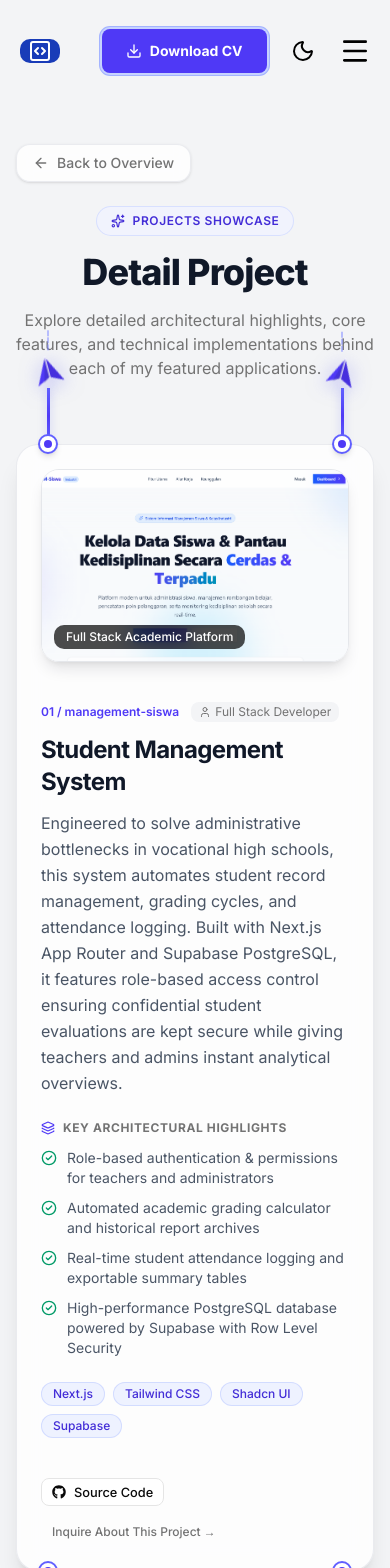
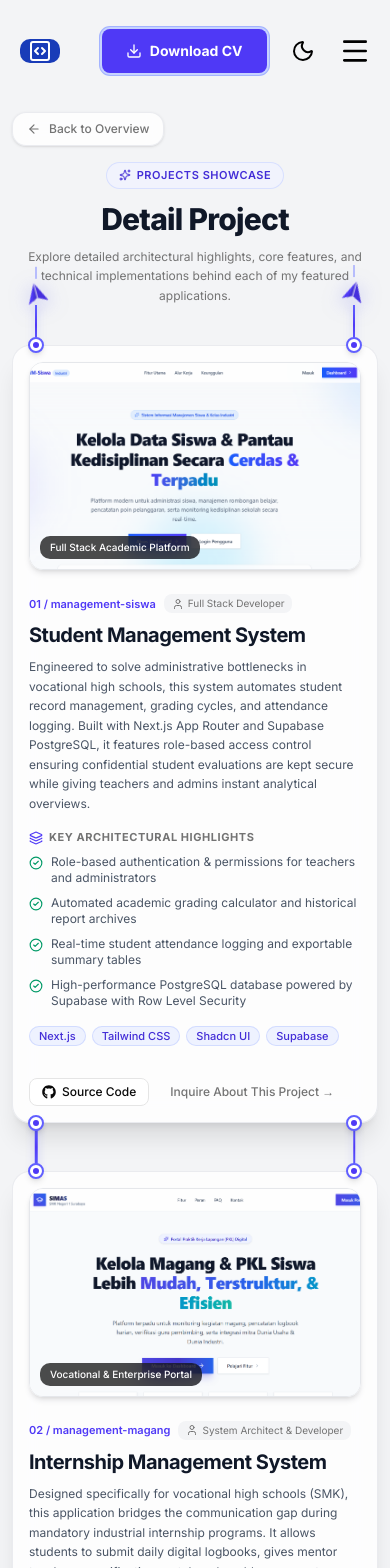
Before and after one commit to GoldieGladwin/Portofolio-goldie, a Next.js app: page /projects/detailproject in a window 390 px wide. Shown: the top 1568 px of the page. Built offline with nearby package versions, Linux system fonts and the light colour scheme.

Commit message:
fix: responsive layout and components

```diff
--- a/src/app/projects/detailproject/page.tsx
+++ b/src/app/projects/detailproject/page.tsx
@@ -11,7 +11,7 @@ import { buttonVariants } from '@/components/ui/button'
 const PaperPlane = ({ tilt = 'left' }: { tilt?: 'left' | 'right' }) => (
   <div className="relative flex flex-col items-center">
     {/* Vapor / dash contrail line above plane */}
-    <div className="mb-1 h-5 w-0 border-l-2 border-dashed border-indigo-400/50 dark:border-indigo-400/40" />
+    <div className="mb-0.5 sm:mb-1 h-3 sm:h-5 w-0 border-l-2 border-dashed border-indigo-400/50 dark:border-indigo-400/40" />
 
     {/* Paper Airplane with subtle angle */}
     <div
@@ -22,7 +22,7 @@ const PaperPlane = ({ tilt = 'left' }: { tilt?: 'left' | 'right' }) => (
     >
       <svg
         viewBox="0 0 24 24"
-        className="h-8 w-8 drop-shadow-[0_4px_10px_rgba(99,102,241,0.5)]"
+        className="h-6 w-6 sm:h-7 sm:w-7 md:h-8 md:w-8 drop-shadow-[0_4px_10px_rgba(99,102,241,0.5)]"
         fill="none"
         xmlns="http://www.w3.org/2000/svg"
       >
@@ -55,36 +55,36 @@ const PaperPlane = ({ tilt = 'left' }: { tilt?: 'left' | 'right' }) => (
 
 export default function DetailProjectPage() {
   return (
-    <main className="relative min-h-screen overflow-x-hidden bg-gray-100 px-4 pt-36 pb-24 dark:bg-gray-900 sm:px-6 sm:pt-44 lg:px-8">
+    <main className="relative min-h-screen overflow-x-hidden bg-gray-100 px-3 pt-28 pb-20 dark:bg-gray-900 sm:px-6 sm:pt-36 sm:pb-24 lg:px-8 lg:pt-40">
       <div className="relative mx-auto max-w-6xl">
         {/* Navigation & Header */}
-        <div className="relative z-10 mb-16 text-center">
-          <div className="mb-6 flex justify-start">
+        <div className="relative z-10 mb-10 sm:mb-14 lg:mb-16 text-center">
+          <div className="mb-4 sm:mb-6 flex justify-start">
             <Link
               href="/#projects"
-              className="group inline-flex items-center gap-2 rounded-xl border border-gray-200/80 bg-white/80 px-4 py-2 text-sm font-medium text-muted-foreground shadow-sm backdrop-blur-sm transition-all hover:text-indigo-600 hover:shadow dark:border-gray-700 dark:bg-gray-800/80 dark:hover:text-indigo-400"
+              className="group inline-flex items-center gap-2 rounded-xl border border-gray-200/80 bg-white/80 px-3.5 py-2 text-xs sm:text-sm font-medium text-muted-foreground shadow-sm backdrop-blur-sm transition-all hover:text-indigo-600 hover:shadow dark:border-gray-700 dark:bg-gray-800/80 dark:hover:text-indigo-400 sm:px-4"
             >
-              <ArrowLeft className="h-4 w-4 transition-transform group-hover:-translate-x-1" />
+              <ArrowLeft className="h-3.5 w-3.5 sm:h-4 sm:w-4 transition-transform group-hover:-translate-x-1" />
               Back to Overview
             </Link>
           </div>
 
-          <span className="inline-flex items-center gap-2 rounded-full border border-indigo-200/60 bg-indigo-50/70 px-3.5 py-1.5 text-xs font-semibold uppercase tracking-wider text-indigo-700 dark:border-indigo-500/30 dark:bg-indigo-950/40 dark:text-indigo-300">
-            <Sparkles className="h-3.5 w-3.5" />
+          <span className="inline-flex items-center gap-1.5 sm:gap-2 rounded-full border border-indigo-200/60 bg-indigo-50/70 px-3 py-1 sm:px-3.5 sm:py-1.5 text-[11px] sm:text-xs font-semibold uppercase tracking-wider text-indigo-700 dark:border-indigo-500/30 dark:bg-indigo-950/40 dark:text-indigo-300">
+            <Sparkles className="h-3 w-3 sm:h-3.5 sm:w-3.5" />
             Projects Showcase
           </span>
 
-          <h1 className="mt-4 text-4xl font-extrabold tracking-tight text-gray-900 dark:text-white sm:text-5xl lg:text-6xl">
+          <h1 className="mt-3 sm:mt-4 text-3xl sm:text-4xl md:text-5xl lg:text-6xl font-extrabold tracking-tight text-gray-900 dark:text-white">
             Detail Project
           </h1>
 
-          <p className="mx-auto mt-4 max-w-2xl text-base text-muted-foreground sm:text-lg">
+          <p className="mx-auto mt-2.5 sm:mt-4 max-w-2xl px-2 text-xs sm:text-sm md:text-base lg:text-lg text-muted-foreground leading-relaxed">
             Explore detailed architectural highlights, core features, and technical implementations behind each of my featured applications.
           </p>
         </div>
 
         {/* Project List */}
-        <div className="space-y-16 lg:space-y-24">
+        <div className="space-y-12 sm:space-y-16 lg:space-y-20">
           {projects.map((project, index) => {
             const imageOnLeft = index % 2 === 0
             const isFirst = index === 0
@@ -99,47 +99,47 @@ export default function DetailProjectPage() {
                 {isFirst ? (
                   <>
                     {/* Left Paper Plane & Short Rope */}
-                    <div className="pointer-events-none absolute bottom-full left-8 sm:left-14 lg:left-20 -translate-x-1/2 z-20 flex flex-col items-center">
+                    <div className="pointer-events-none absolute bottom-full left-6 sm:left-12 lg:left-20 -translate-x-1/2 z-20 flex flex-col items-center">
                       <div className="animate-float-slow">
                         <PaperPlane tilt="left" />
                       </div>
                       {/* Short rope to Card 1 */}
-                      <div className="w-[3px] h-14 sm:h-16 bg-gradient-to-b from-indigo-500 via-indigo-600 to-indigo-500 dark:from-indigo-400 dark:via-indigo-500 dark:to-indigo-400 shadow-[0_0_8px_rgba(99,102,241,0.35)]" />
+                      <div className="w-[2.5px] sm:w-[3px] h-10 sm:h-14 lg:h-16 bg-gradient-to-b from-indigo-500 via-indigo-600 to-indigo-500 dark:from-indigo-400 dark:via-indigo-500 dark:to-indigo-400 shadow-[0_0_8px_rgba(99,102,241,0.35)]" />
                     </div>
 
                     {/* Right Paper Plane & Short Rope */}
-                    <div className="pointer-events-none absolute bottom-full right-8 sm:right-14 lg:right-20 translate-x-1/2 z-20 flex flex-col items-center">
+                    <div className="pointer-events-none absolute bottom-full right-6 sm:right-12 lg:right-20 translate-x-1/2 z-20 flex flex-col items-center">
                       <div className="animate-float-slow" style={{ animationDelay: '0.8s' }}>
                         <PaperPlane tilt="right" />
                       </div>
                       {/* Short rope to Card 1 */}
-                      <div className="w-[3px] h-14 sm:h-16 bg-gradient-to-b from-indigo-500 via-indigo-600 to-indigo-500 dark:from-indigo-400 dark:via-indigo-500 dark:to-indigo-400 shadow-[0_0_8px_rgba(99,102,241,0.35)]" />
+                      <div className="w-[2.5px] sm:w-[3px] h-10 sm:h-14 lg:h-16 bg-gradient-to-b from-indigo-500 via-indigo-600 to-indigo-500 dark:from-indigo-400 dark:via-indigo-500 dark:to-indigo-400 shadow-[0_0_8px_rgba(99,102,241,0.35)]" />
                     </div>
                   </>
                 ) : (
                   <>
                     {/* Other cards: 2 cables bridging directly from the bottom ring of previous card */}
-                    <div className="pointer-events-none absolute -top-16 lg:-top-24 left-8 sm:left-14 lg:left-20 -translate-x-1/2 w-[3px] h-16 lg:h-24 bg-gradient-to-b from-indigo-500 via-indigo-600 to-indigo-500 dark:from-indigo-400 dark:via-indigo-500 dark:to-indigo-400 shadow-[0_0_8px_rgba(99,102,241,0.35)]" />
-                    <div className="pointer-events-none absolute -top-16 lg:-top-24 right-8 sm:right-14 lg:right-20 translate-x-1/2 w-[3px] h-16 lg:h-24 bg-gradient-to-b from-indigo-500 via-indigo-600 to-indigo-500 dark:from-indigo-400 dark:via-indigo-500 dark:to-indigo-400 shadow-[0_0_8px_rgba(99,102,241,0.35)]" />
+                    <div className="pointer-events-none absolute -top-12 sm:-top-16 lg:-top-20 left-6 sm:left-12 lg:left-20 -translate-x-1/2 w-[2.5px] sm:w-[3px] h-12 sm:h-16 lg:h-20 bg-gradient-to-b from-indigo-500 via-indigo-600 to-indigo-500 dark:from-indigo-400 dark:via-indigo-500 dark:to-indigo-400 shadow-[0_0_8px_rgba(99,102,241,0.35)]" />
+                    <div className="pointer-events-none absolute -top-12 sm:-top-16 lg:-top-20 right-6 sm:right-12 lg:right-20 translate-x-1/2 w-[2.5px] sm:w-[3px] h-12 sm:h-16 lg:h-20 bg-gradient-to-b from-indigo-500 via-indigo-600 to-indigo-500 dark:from-indigo-400 dark:via-indigo-500 dark:to-indigo-400 shadow-[0_0_8px_rgba(99,102,241,0.35)]" />
                   </>
                 )}
 
                 {/* Top Attachment Grommets / Rings on this Card */}
-                <div className="pointer-events-none absolute -top-2.5 left-8 sm:left-14 lg:left-20 -translate-x-1/2 z-20 flex h-5 w-5 items-center justify-center rounded-full border-2 border-indigo-500 bg-white shadow-md dark:border-indigo-400 dark:bg-gray-900">
-                  <div className="h-2 w-2 rounded-full bg-indigo-600 dark:bg-indigo-300" />
+                <div className="pointer-events-none absolute -top-2 sm:-top-2.5 left-6 sm:left-12 lg:left-20 -translate-x-1/2 z-20 flex h-4 w-4 sm:h-5 sm:w-5 items-center justify-center rounded-full border-2 border-indigo-500 bg-white shadow-md dark:border-indigo-400 dark:bg-gray-900">
+                  <div className="h-1.5 w-1.5 sm:h-2 sm:w-2 rounded-full bg-indigo-600 dark:bg-indigo-300" />
                 </div>
-                <div className="pointer-events-none absolute -top-2.5 right-8 sm:right-14 lg:right-20 translate-x-1/2 z-20 flex h-5 w-5 items-center justify-center rounded-full border-2 border-indigo-500 bg-white shadow-md dark:border-indigo-400 dark:bg-gray-900">
-                  <div className="h-2 w-2 rounded-full bg-indigo-600 dark:bg-indigo-300" />
+                <div className="pointer-events-none absolute -top-2 sm:-top-2.5 right-6 sm:right-12 lg:right-20 translate-x-1/2 z-20 flex h-4 w-4 sm:h-5 sm:w-5 items-center justify-center rounded-full border-2 border-indigo-500 bg-white shadow-md dark:border-indigo-400 dark:bg-gray-900">
+                  <div className="h-1.5 w-1.5 sm:h-2 sm:w-2 rounded-full bg-indigo-600 dark:bg-indigo-300" />
                 </div>
 
                 {/* Bottom Attachment Grommets / Rings on this Card (if not last card) */}
                 {!isLast && (
                   <>
-                    <div className="pointer-events-none absolute -bottom-2.5 left-8 sm:left-14 lg:left-20 -translate-x-1/2 z-20 flex h-5 w-5 items-center justify-center rounded-full border-2 border-indigo-500 bg-white shadow-md dark:border-indigo-400 dark:bg-gray-900">
-                      <div className="h-2 w-2 rounded-full bg-indigo-600 dark:bg-indigo-300" />
+                    <div className="pointer-events-none absolute -bottom-2 sm:-bottom-2.5 left-6 sm:left-12 lg:left-20 -translate-x-1/2 z-20 flex h-4 w-4 sm:h-5 sm:w-5 items-center justify-center rounded-full border-2 border-indigo-500 bg-white shadow-md dark:border-indigo-400 dark:bg-gray-900">
+                      <div className="h-1.5 w-1.5 sm:h-2 sm:w-2 rounded-full bg-indigo-600 dark:bg-indigo-300" />
                     </div>
-                    <div className="pointer-events-none absolute -bottom-2.5 right-8 sm:right-14 lg:right-20 translate-x-1/2 z-20 flex h-5 w-5 items-center justify-center rounded-full border-2 border-indigo-500 bg-white shadow-md dark:border-indigo-400 dark:bg-gray-900">
-                      <div className="h-2 w-2 rounded-full bg-indigo-600 dark:bg-indigo-300" />
+                    <div className="pointer-events-none absolute -bottom-2 sm:-bottom-2.5 right-6 sm:right-12 lg:right-20 translate-x-1/2 z-20 flex h-4 w-4 sm:h-5 sm:w-5 items-center justify-center rounded-full border-2 border-indigo-500 bg-white shadow-md dark:border-indigo-400 dark:bg-gray-900">
+                      <div className="h-1.5 w-1.5 sm:h-2 sm:w-2 rounded-full bg-indigo-600 dark:bg-indigo-300" />
                     </div>
                   </>
                 )}
@@ -147,16 +147,16 @@ export default function DetailProjectPage() {
                 {/* Hanging Card Section */}
                 <section
                   id={project.slug}
-                  className="scroll-mt-36 origin-top rounded-3xl border border-gray-200/80 bg-white/80 p-6 shadow-xl backdrop-blur-md transition-all duration-500 group-hover/card:-translate-y-1 group-hover/card:rotate-[0.4deg] group-hover/card:shadow-2xl dark:border-gray-800 dark:bg-gray-800/70 sm:p-8 lg:p-10"
+                  className="scroll-mt-36 origin-top rounded-2xl sm:rounded-3xl border border-gray-200/80 bg-white/80 p-4 sm:p-6 md:p-8 lg:p-10 shadow-xl backdrop-blur-md transition-all duration-500 group-hover/card:-translate-y-1 group-hover/card:rotate-[0.4deg] group-hover/card:shadow-2xl dark:border-gray-800 dark:bg-gray-800/70"
                 >
-                  <div className="grid items-center gap-10 lg:grid-cols-12 lg:gap-14">
+                  <div className="grid items-center gap-6 sm:gap-8 lg:grid-cols-12 lg:gap-12">
                     {/* Image Column */}
                     <div
                       data-aos={imageOnLeft ? 'fade-right' : 'fade-left'}
                       data-aos-duration="900"
                       data-aos-anchor-placement="top-bottom"
                       className={cn(
-                        'group relative overflow-hidden rounded-2xl border border-gray-200 shadow-lg dark:border-gray-700 lg:col-span-6',
+                        'group relative overflow-hidden rounded-xl sm:rounded-2xl border border-gray-200 shadow-md dark:border-gray-700 lg:col-span-6',
                         !imageOnLeft && 'lg:order-2'
                       )}
                     >
@@ -171,7 +171,7 @@ export default function DetailProjectPage() {
                         />
                       </div>
                       {project.category && (
-                        <div className="absolute bottom-3 left-3 rounded-lg bg-black/70 px-3 py-1 text-xs font-medium text-white backdrop-blur-md">
+                        <div className="absolute bottom-2.5 left-2.5 sm:bottom-3 sm:left-3 rounded-lg bg-black/70 px-2.5 py-1 text-[10px] sm:text-xs font-medium text-white backdrop-blur-md">
                           {project.category}
                         </div>
                       )}
@@ -189,41 +189,41 @@ export default function DetailProjectPage() {
                       )}
                     >
                       {/* Meta info / Badge */}
-                      <div className="flex flex-wrap items-center gap-3">
-                        <span className="font-mono text-xs font-semibold text-indigo-600 dark:text-indigo-400">
+                      <div className="flex flex-wrap items-center gap-2 sm:gap-3">
+                        <span className="font-mono text-[11px] sm:text-xs font-semibold text-indigo-600 dark:text-indigo-400">
                           0{index + 1} / {project.slug}
                         </span>
                         {project.role && (
-                          <span className="inline-flex items-center gap-1 rounded-md bg-gray-100 px-2 py-0.5 text-xs text-muted-foreground dark:bg-gray-700 dark:text-gray-300">
+                          <span className="inline-flex items-center gap-1 rounded-md bg-gray-100 px-2 py-0.5 text-[10px] sm:text-xs text-muted-foreground dark:bg-gray-700 dark:text-gray-300">
                             <User className="h-3 w-3" />
                             {project.role}
                           </span>
                         )}
                       </div>
 
-                      <h2 className="mt-3 text-2xl font-bold tracking-tight text-gray-900 dark:text-white sm:text-3xl">
+                      <h2 className="mt-2 sm:mt-3 text-xl sm:text-2xl md:text-3xl font-bold tracking-tight text-gray-900 dark:text-white">
                         {project.title}
                       </h2>
 
-                      <p className="mt-3 text-base leading-relaxed text-gray-600 dark:text-gray-300">
+                      <p className="mt-2 sm:mt-3 text-xs sm:text-sm md:text-base leading-relaxed text-gray-600 dark:text-gray-300">
                         {project.longDescription || project.description}
                       </p>
 
                       {/* Key Features */}
                       {project.keyFeatures && project.keyFeatures.length > 0 && (
-                        <div className="mt-6">
-                          <h3 className="flex items-center gap-2 text-xs font-bold uppercase tracking-wider text-muted-foreground">
+                        <div className="mt-4 sm:mt-6">
+                          <h3 className="flex items-center gap-1.5 sm:gap-2 text-[11px] sm:text-xs font-bold uppercase tracking-wider text-muted-foreground">
                             <Layers className="h-3.5 w-3.5 text-indigo-600 dark:text-indigo-400" />
                             Key Architectural Highlights
                           </h3>
-                          <ul className="mt-3 grid gap-2.5">
+                          <ul className="mt-2 sm:mt-3 grid gap-2">
                             {project.keyFeatures.map((feature, fIndex) => (
                               <li
                                 key={fIndex}
-                                className="flex items-start gap-2.5 text-sm text-gray-600 dark:text-gray-300"
+                                className="flex items-start gap-2 text-xs sm:text-sm text-gray-600 dark:text-gray-300"
                               >
-                                <CheckCircle2 className="mt-0.5 h-4 w-4 shrink-0 text-emerald-600 dark:text-emerald-400" />
-                                <span>{feature}</span>
+                                <CheckCircle2 className="mt-0.5 h-3.5 w-3.5 sm:h-4 sm:w-4 shrink-0 text-emerald-600 dark:text-emerald-400" />
+                                <span className="leading-snug">{feature}</span>
                               </li>
                             ))}
                           </ul>
@@ -231,11 +231,11 @@ export default function DetailProjectPage() {
                       )}
 
                       {/* Tech Stack Tags */}
-                      <div className="mt-6 flex flex-wrap gap-2">
+                      <div className="mt-4 sm:mt-6 flex flex-wrap gap-1.5 sm:gap-2">
                         {project.techStack.map((tech) => (
                           <span
                             key={tech}
-                            className="rounded-full bg-indigo-50 px-3 py-1 text-xs font-medium text-indigo-700 ring-1 ring-inset ring-indigo-200/70 transition-colors hover:bg-indigo-100 dark:bg-indigo-950/60 dark:text-indigo-300 dark:ring-indigo-800/60"
+                            className="rounded-full bg-indigo-50 px-2.5 sm:px-3 py-0.5 sm:py-1 text-[11px] sm:text-xs font-medium text-indigo-700 ring-1 ring-inset ring-indigo-200/70 transition-colors hover:bg-indigo-100 dark:bg-indigo-950/60 dark:text-indigo-300 dark:ring-indigo-800/60"
                           >
                             {tech}
                           </span>
@@ -243,15 +243,15 @@ export default function DetailProjectPage() {
                       </div>
 
                       {/* Actions */}
-                      <div className="mt-8 flex flex-wrap items-center gap-3 pt-2">
+                      <div className="mt-6 sm:mt-8 flex flex-wrap items-center gap-2.5 sm:gap-3 pt-2">
                         {project.demoUrl ? (
                           <a
                             href={project.demoUrl}
                             target="_blank"
                             rel="noopener noreferrer"
-                            className={cn(buttonVariants({ variant: 'default', size: 'sm' }), 'gap-2')}
+                            className={cn(buttonVariants({ variant: 'default', size: 'sm' }), 'gap-1.5 text-xs sm:text-sm px-3 sm:px-4 py-1.5 sm:py-2')}
                           >
-                            <ExternalLink className="h-4 w-4" />
+                            <ExternalLink className="h-3.5 w-3.5 sm:h-4 sm:w-4" />
                             Live Demo
                           </a>
                         ) : null}
@@ -261,9 +261,9 @@ export default function DetailProjectPage() {
                             href={project.githubUrl}
                             target="_blank"
                             rel="noopener noreferrer"
-                            className={cn(buttonVariants({ variant: 'outline', size: 'sm' }), 'gap-2')}
+                            className={cn(buttonVariants({ variant: 'outline', size: 'sm' }), 'gap-1.5 text-xs sm:text-sm px-3 sm:px-4 py-1.5 sm:py-2')}
                           >
-                            <FaGithub className="h-4 w-4" />
+                            <FaGithub className="h-3.5 w-3.5 sm:h-4 sm:w-4" />
                             Source Code
                           </a>
                         )}
--- a/src/components/helper/SectionHeading.tsx
+++ b/src/components/helper/SectionHeading.tsx
@@ -8,11 +8,14 @@ type Props= {
 
 const SectionHeading = ({ title_1, title_2, description }: Props) => {
   return (
-    <div className="text-center mb-16">
-        <h2 className="text-3xl md:text-4xl font-bold mb-4">{title_1} {""}
-            <span className="text-indigo-700">{title_2}</span>
-            </h2>
-            <p className="text-muted-foreground max-w-2xl mx-auto">{description}</p>
+    <div className="text-center mb-8 sm:mb-12 md:mb-16 px-2">
+      <h2 className="text-2xl sm:text-3xl md:text-4xl font-bold mb-2.5 sm:mb-4 tracking-tight">
+        {title_1}{" "}
+        <span className="text-indigo-700 dark:text-indigo-400">{title_2}</span>
+      </h2>
+      <p className="text-xs sm:text-sm md:text-base text-muted-foreground max-w-2xl mx-auto leading-relaxed">
+        {description}
+      </p>
     </div>
   )
 }
```
Also changed, not shown: src/app/about/[slug]/page.tsx (+59 -34 lines), src/components/Home/About/About.tsx (+20 -21 lines).
